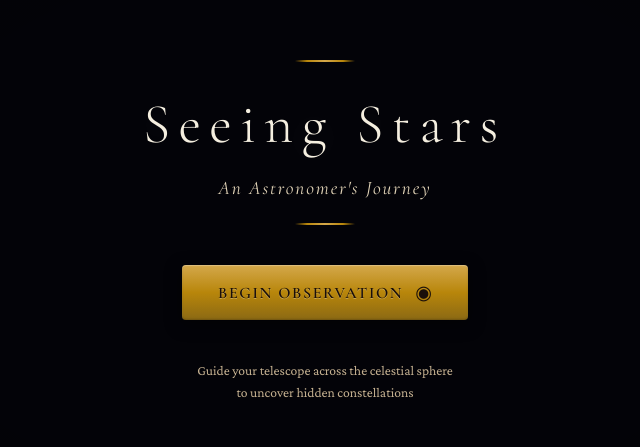
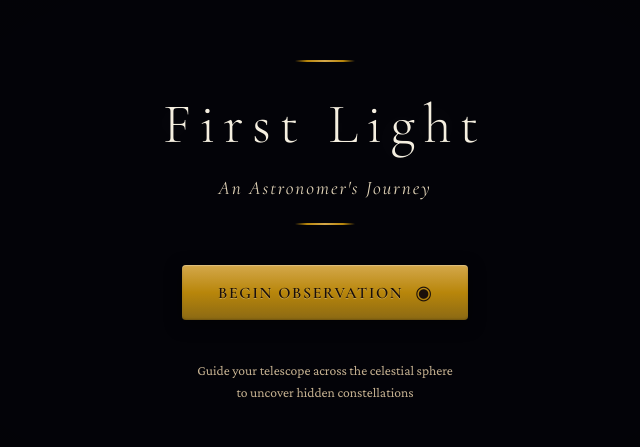
Before and after one commit to Jon-Vii/first-light, a website: page public/index.html in a window 1280 px wide. Shown: the part 168-615 px from the top of the page, without its empty margins (315-955 px from the left). Drawn offline with nearby package versions, Linux system fonts and the light colour scheme.

Commit message:
refactor: update game title to First Light
Updated page title and start screen heading from "Seeing Stars" to "First Light" to reflect the new game name.

🤖 Generated with [Claude Code](https://claude.com/claude-code)

Co-Authored-By: Claude Sonnet 4.5 <noreply@anthropic.com>

```diff
--- a/public/index.html
+++ b/public/index.html
@@ -6,7 +6,7 @@
   <meta name="viewport" content="width=device-width, initial-scale=1.0">
   <meta name="description"
     content="Discover constellations through an antique telescope in this atmospheric exploration game">
-  <title>Seeing Stars</title>
+  <title>First Light</title>
   <link rel="preconnect" href="https://fonts.googleapis.com">
   <link rel="preconnect" href="https://fonts.gstatic.com" crossorigin>
   <link
@@ -157,7 +157,7 @@
       <div class="start-vignette"></div>
       <div class="start-content">
         <div class="title-ornament top"></div>
-        <h1>Seeing Stars</h1>
+        <h1>First Light</h1>
         <p class="start-subtitle">An Astronomer's Journey</p>
         <div class="title-ornament bottom"></div>
         <button id="start-button">
```
